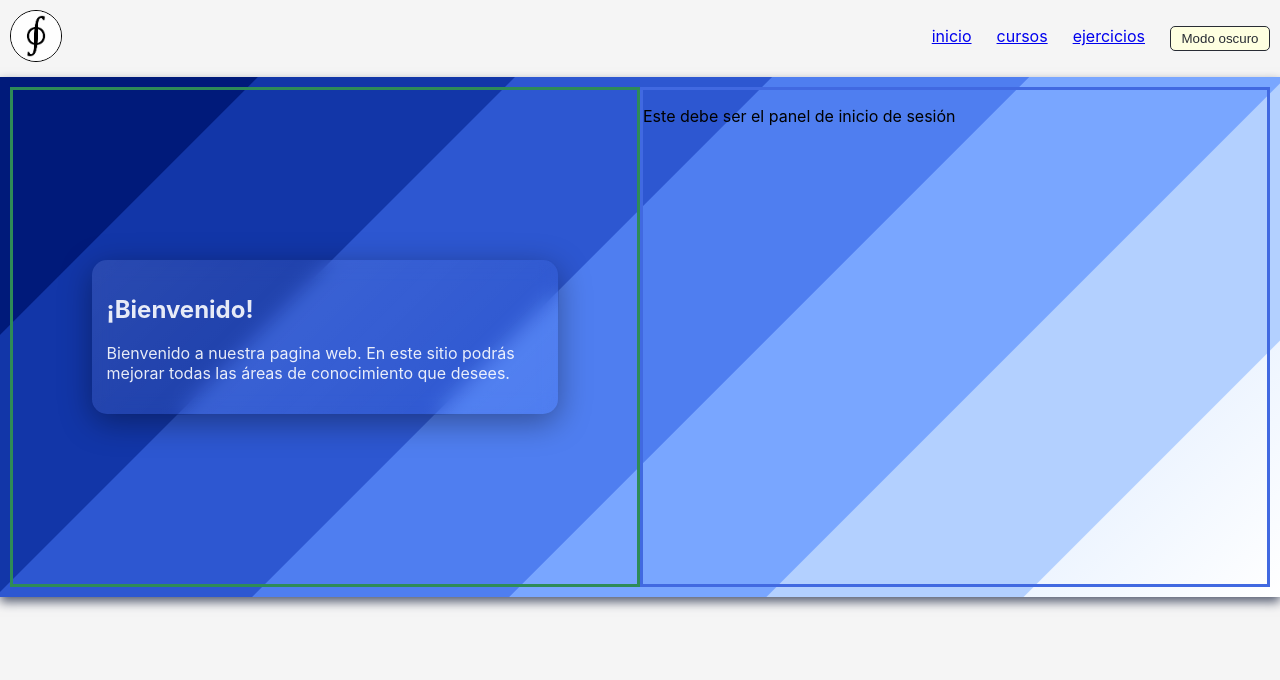
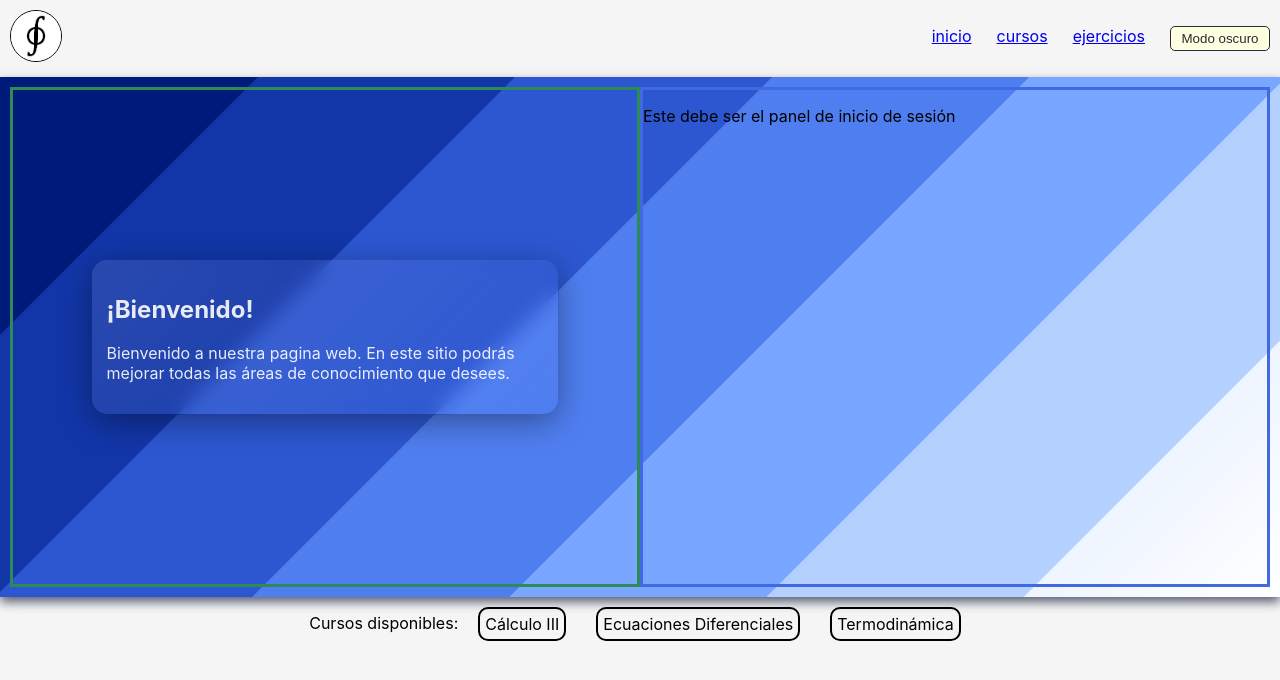
Before and after one commit to Nico-rgb255/Web-Honors, a React (Create React App) app: page / in a window 1280 px wide. Shown: the top 680 px of the page. Built offline with nearby package versions, Linux system fonts and the light colour scheme.

Commit message:
Home cursos

```diff
--- a/src/pages/Home.js
+++ b/src/pages/Home.js
@@ -35,9 +35,28 @@ function Home(){
                 <p>Este debe ser el panel de inicio de sesión</p>
             </div>
         </div>
-
+        <div style={curso_disponible_contenedor}>
+            <p>Cursos disponibles:</p>
+            <p style={curso_disponible}>Cálculo III</p>
+            <p style={curso_disponible}>Ecuaciones Diferenciales</p>
+            <p style={curso_disponible}>Termodinámica</p>
+        </div>
     </div>
     );
 }
 
+const curso_disponible_contenedor = {
+    display: 'flex',
+    gap: '10px',
+    marginBottom: '20px',
+    justifyContent: 'center',
+}
+const curso_disponible = {
+    padding: '5px',
+    borderRadius: '10px',
+    gap: '10px',
+    border: '2px solid',
+    margin: '10px'
+}
+
 export default Home;
--- a/src/styles/Home.css
+++ b/src/styles/Home.css
@@ -1,13 +1,13 @@
-.home{
+.home {
     height: 700px;
     transition: 0.3s;
 }
 
-.bannercss{
+.bannercss {
     background-color: antiquewhite;
 }
 
-#banner{
+#banner {
     display: flex;
     flex-direction: row;
     height: 500px;
@@ -16,7 +16,7 @@
 
 }
 
-#Welcome{
+#Welcome {
     border: seagreen solid 3px;
     width: 50%;
     display: flex;
@@ -24,12 +24,12 @@
     align-items: center;
 }
 
-#panel_sesion{
+#panel_sesion {
     border: royalblue solid 3px;
     width: 50%;
 }
 
-#WBox{
+#WBox {
     width: 70%;
     border-radius: 15px;
     color: rgba(255, 255, 255, 0.893);
@@ -38,13 +38,12 @@
 
 /*Modo Claro*/
 
-.chome{
+.chome {
     background-color: whitesmoke;
 }
 
-.cbannercss{
-    background: linear-gradient(
-  135deg,
+.cbannercss {
+    background: linear-gradient(135deg,
             #001a7a 0.000%,
             #001a7a 14.286%,
             #1236a8 calc(14.286% + 1px),
@@ -58,19 +57,19 @@
             #b3d0ff calc(71.429% + 1px),
             #b3d0ff 85.714%,
             #eef5ff calc(85.714% + 1px),
-  #ffffff 100.000%
-);
+            #ffffff 100.000%);
     box-shadow: 0px 5px 10px #585f73;
     transition: 0.5s;
 }
 
 /*MODO OSCURO*/
 
-.ohome{
+.ohome {
     background-color: #202940;
+    color: #ffffff;
 }
 
-.obannercss{
+.obannercss {
     /*background: #1B004B;
     background: linear-gradient(67deg,rgba(27, 0, 75, 1) 0%, rgba(161, 48, 184, 1) 42%, rgba(127, 0, 178, 1) 77%, rgba(76, 0, 125, 1) 100%);
     */
```
Lines whose indentation alone changed are shown as unchanged.
